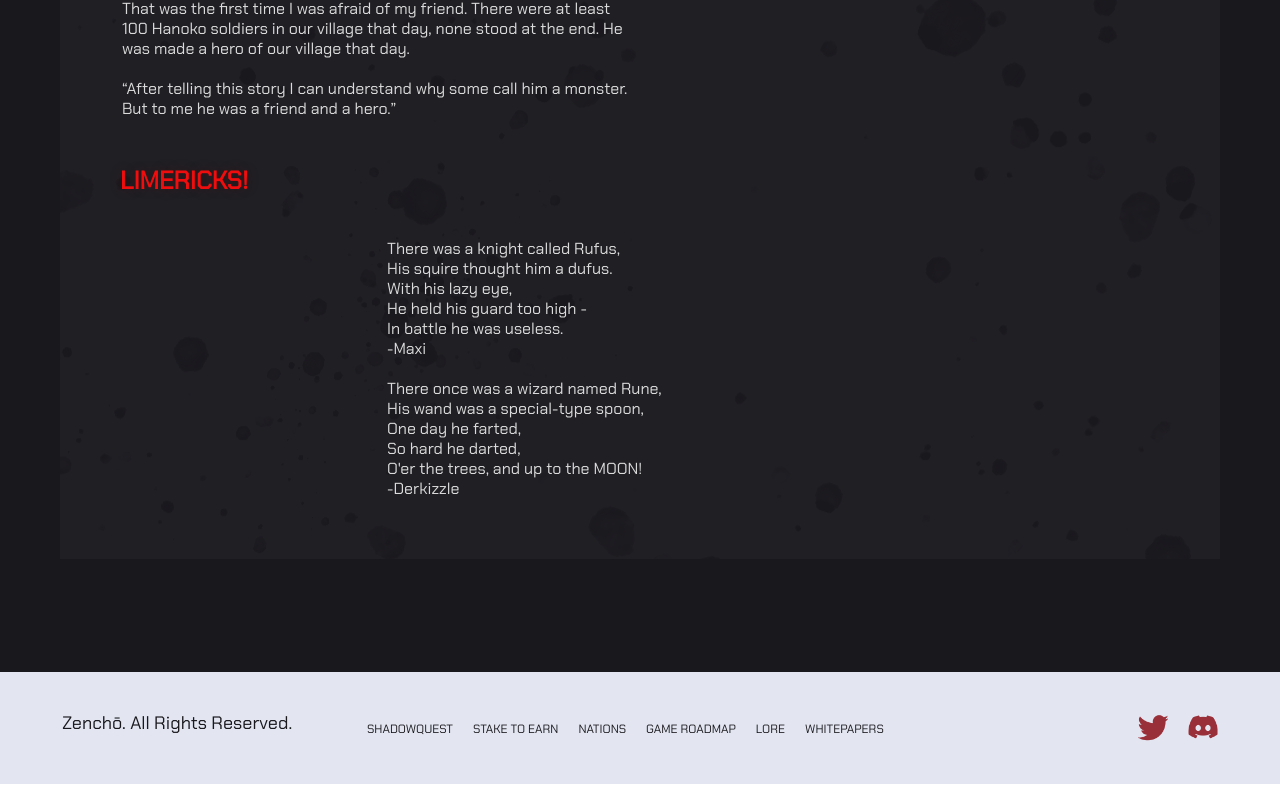
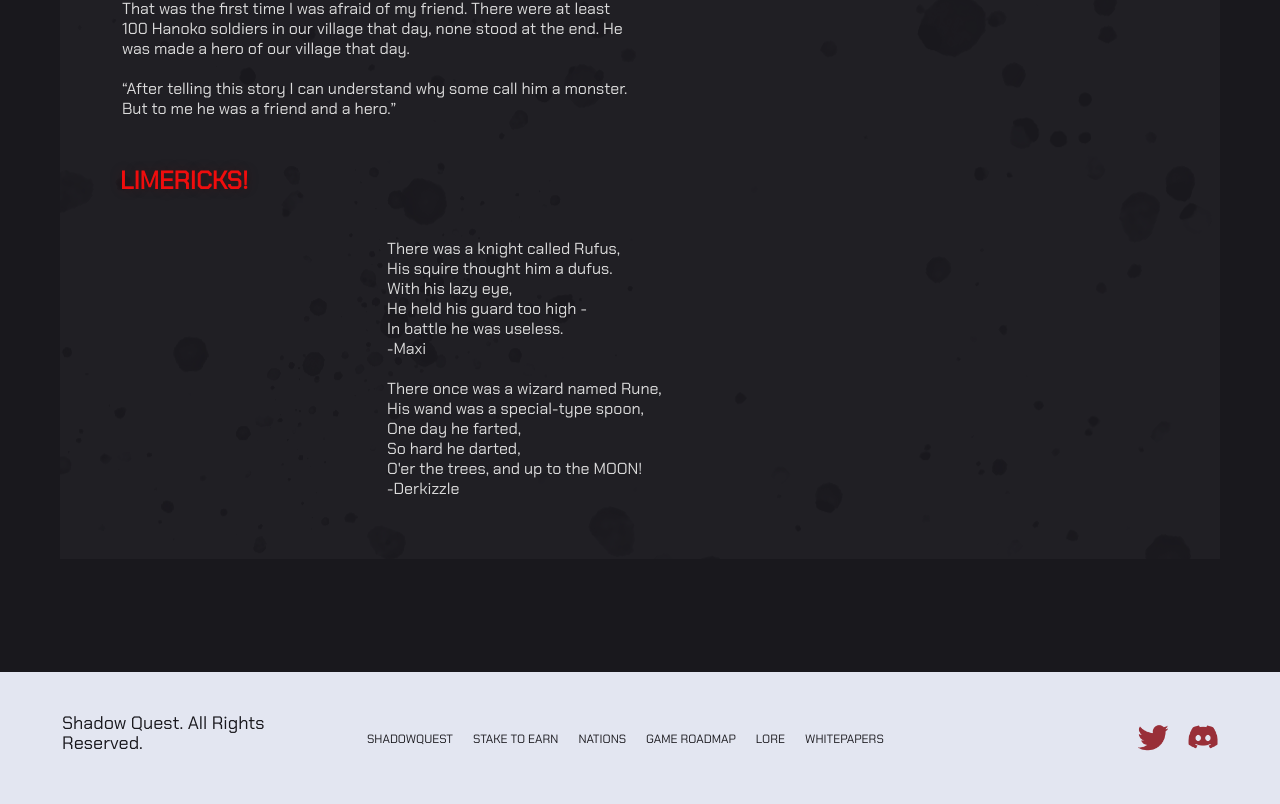
Before and after one commit to ibilalfaizz/shadow-quest, a Next.js app: page /lore in a window 1280 px wide. Shown: the part 6324-7128 px from the top of the page. Built offline with nearby package versions, Linux system fonts and the light colour scheme.

Commit message:
Update Footer.js

```diff
--- a/Components/Footer.js
+++ b/Components/Footer.js
@@ -7,7 +7,7 @@ const Footer = () => {
         <Row>
           <Col md="3">
             <p className="text-extra-small align-left text-white-opacity mb-10">
-              Zenchō. All Rights Reserved.{" "}
+              Shadow Quest. All Rights Reserved.{" "}
             </p>
           </Col>
           <Col md="7">
```
